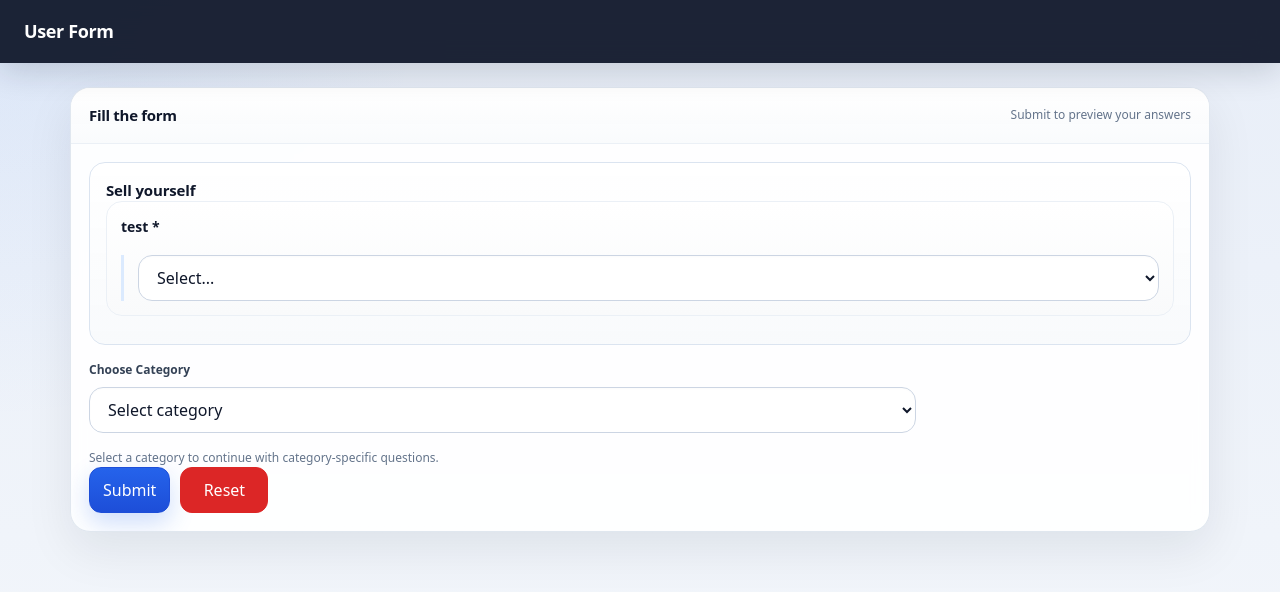
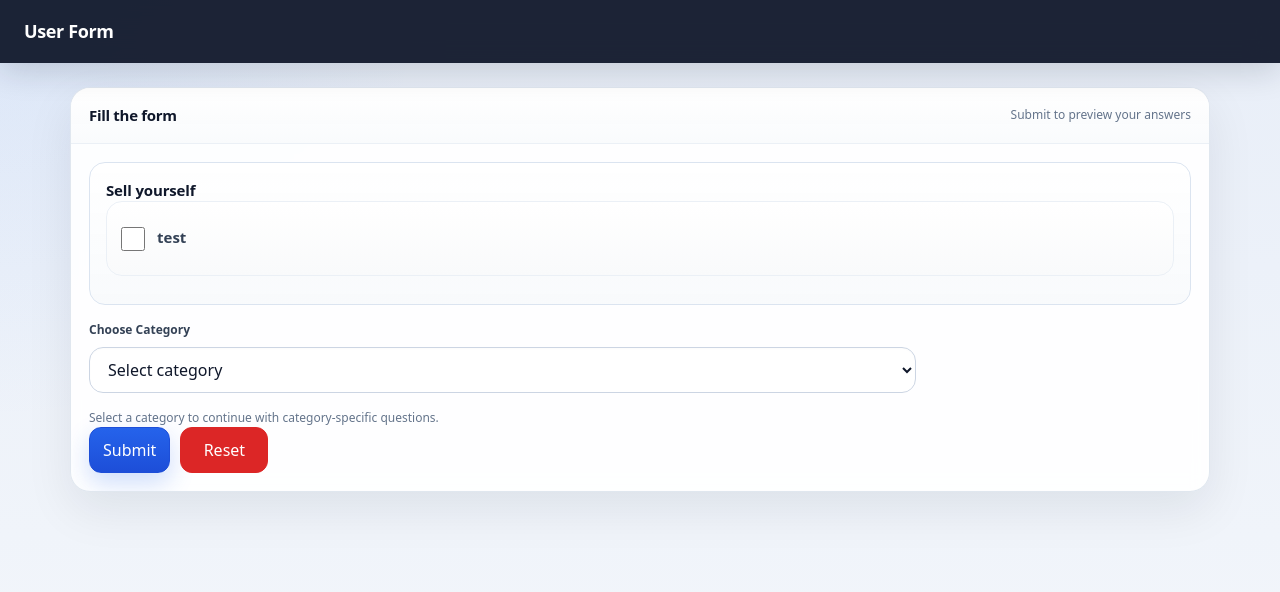
Before and after one commit to itlakshya/note-taker, a Next.js app: page / in a window 1280 px wide. Shown: the top 592 px of the page. Built offline with nearby package versions, Linux system fonts and the light colour scheme.

Commit message:
added general question logic

```diff
--- a/src/components/UserFormPage.tsx
+++ b/src/components/UserFormPage.tsx
@@ -72,6 +72,7 @@ export default function UserFormPage() {
   const [globalError, setGlobalError] = useState("");
   const [dropdownSelections, setDropdownSelections] = useState<Record<string, string>>({});
   const [checkedOptions, setCheckedOptions] = useState<Record<string, boolean>>({});
+  const [generalQuestionToggles, setGeneralQuestionToggles] = useState<Record<string, boolean>>({});
 
   useEffect(() => {
     let active = true;
@@ -152,6 +153,11 @@ export default function UserFormPage() {
   function validateQuestion(sectionTitle: string, question: Question, path: string, answers: Answer[]) {
     const field = fieldKey(scopeKey(selectedCategoryId, path), path);
     const errors: string[] = [];
+    const isGeneralToggleQuestion = path.startsWith("general__") && question.type !== "text";
+
+    if (isGeneralToggleQuestion && !generalQuestionToggles[field]) {
+      return errors;
+    }
 
     if (question.type === "text") {
       const input = document.getElementById(field) as HTMLInputElement | null;
@@ -297,14 +303,18 @@ export default function UserFormPage() {
     const field = fieldKey(scopeKey(selectedCategoryId, path), path);
     const hasError = fieldErrors.includes(field);
     const showLabel = !inline && question.type != "subdropdown" && Boolean(question.label);
+    const isGeneralToggleQuestion = path.startsWith("general__") && question.type !== "text";
+    const isEnabled = !isGeneralToggleQuestion || Boolean(generalQuestionToggles[field]);
 
     if (question.type === "text") {
       return <div className={inline ? "inlineQuestion" : "userQuestion"} key={path}>{showLabel ? <label className="questionLabel" htmlFor={field}>{question.label}{question.required ? " *" : ""}</label> : null}{hasError ? <div className="error">This field is required.</div> : null}<input id={field} type="text" /></div>;
     }
 
+    const toggleControl = isGeneralToggleQuestion ? <div className="checkitem"><input type="checkbox" id={`${field}__toggle`} checked={Boolean(generalQuestionToggles[field])} onChange={(event) => setGeneralQuestionToggles((current) => ({ ...current, [field]: event.target.checked }))} /><div className="checkitemBody"><label htmlFor={`${field}__toggle`}>{question.label || "Question"}</label></div></div> : null;
+
     if (question.type === "subdropdown") {
       const selectedOption = question.options.find((option) => option.id === dropdownSelections[field]);
-      return <div className={inline ? "inlineQuestion" : "userQuestion"} key={path}>{showLabel ? <label className="questionLabel" htmlFor={field}>{question.label}{question.required ? " *" : ""}</label> : null}{hasError ? <div className="error">This field is required.</div> : null}<select id={field} defaultValue="" onChange={(event) => setDropdownSelections((current) => ({ ...current, [field]: event.target.value }))}><option value="">Select sub option...</option>{question.options.map((option) => <option key={option.id} value={option.id}>{option.text || "Option"}</option>)}</select>{renderFollowUp(path, selectedOption)}{selectedOption?.childQuestions.length ? <div className="nestedInlineWrap">{selectedOption.childQuestions.map((childQuestion) => renderQuestion(childQuestion, `${path}__${selectedOption.id}__${childQuestion.id}`, true))}</div> : null}</div>;
+      return <div className={inline ? "inlineQuestion" : "userQuestion"} key={path}>{toggleControl}{!isGeneralToggleQuestion && showLabel ? <label className="questionLabel" htmlFor={field}>{question.label}{question.required ? " *" : ""}</label> : null}{hasError ? <div className="error">This field is required.</div> : null}{isEnabled ? <><select id={field} defaultValue="" onChange={(event) => setDropdownSelections((current) => ({ ...current, [field]: event.target.value }))}><option value="">Select sub option...</option>{question.options.map((option) => <option key={option.id} value={option.id}>{option.text || "Option"}</option>)}</select>{renderFollowUp(path, selectedOption)}{selectedOption?.childQuestions.length ? <div className="nestedInlineWrap">{selectedOption.childQuestions.map((childQuestion) => renderQuestion(childQuestion, `${path}__${selectedOption.id}__${childQuestion.id}`, true))}</div> : null}</> : null}</div>;
     }
 
     const checkboxOptions = question.options.filter((option) => option.inputType !== "dropdown");
@@ -312,7 +322,7 @@ export default function UserFormPage() {
     const selectedDropdownOption = dropdownOptions.find((option) => option.id === dropdownSelections[`${field}__dropdown`]);
     let dropdownRendered = false;
 
-    return <div className={inline ? "inlineQuestion" : "userQuestion"} key={path}>{showLabel ? <label className="questionLabel" htmlFor={field}>{question.label}{question.required ? " *" : ""}</label> : null}{hasError ? <div className="error">This field is required.</div> : null}<div className="checklist" id={field}>{question.options.map((option, index) => {
+    return <div className={inline ? "inlineQuestion" : "userQuestion"} key={path}>{toggleControl}{!isGeneralToggleQuestion && showLabel ? <label className="questionLabel" htmlFor={field}>{question.label}{question.required ? " *" : ""}</label> : null}{hasError ? <div className="error">This field is required.</div> : null}{isEnabled ? <div className="checklist" id={field}>{question.options.map((option, index) => {
       if (option.inputType === "dropdown") {
         if (dropdownRendered) return null;
         dropdownRendered = true;
@@ -321,7 +331,7 @@ export default function UserFormPage() {
 
       const checkboxId = `${field}_check_${index}`;
       return <div className="checkitem" key={checkboxId}><input type="checkbox" id={checkboxId} name={`${field}__check`} value={option.id} onChange={(event) => setCheckedOptions((current) => ({ ...current, [checkboxId]: event.target.checked }))} /><div className="checkitemBody"><label htmlFor={checkboxId}>{option.text || "Option"}</label>{checkedOptions[checkboxId] ? renderFollowUp(path, option) : null}</div></div>;
-    })}</div></div>;
+    })}</div> : null}</div>;
   }
 
   if (loading) return <main className="shell"><section className="card"><div className="cardBody"><p className="muted">Loading form...</p></div></section></main>;
```
